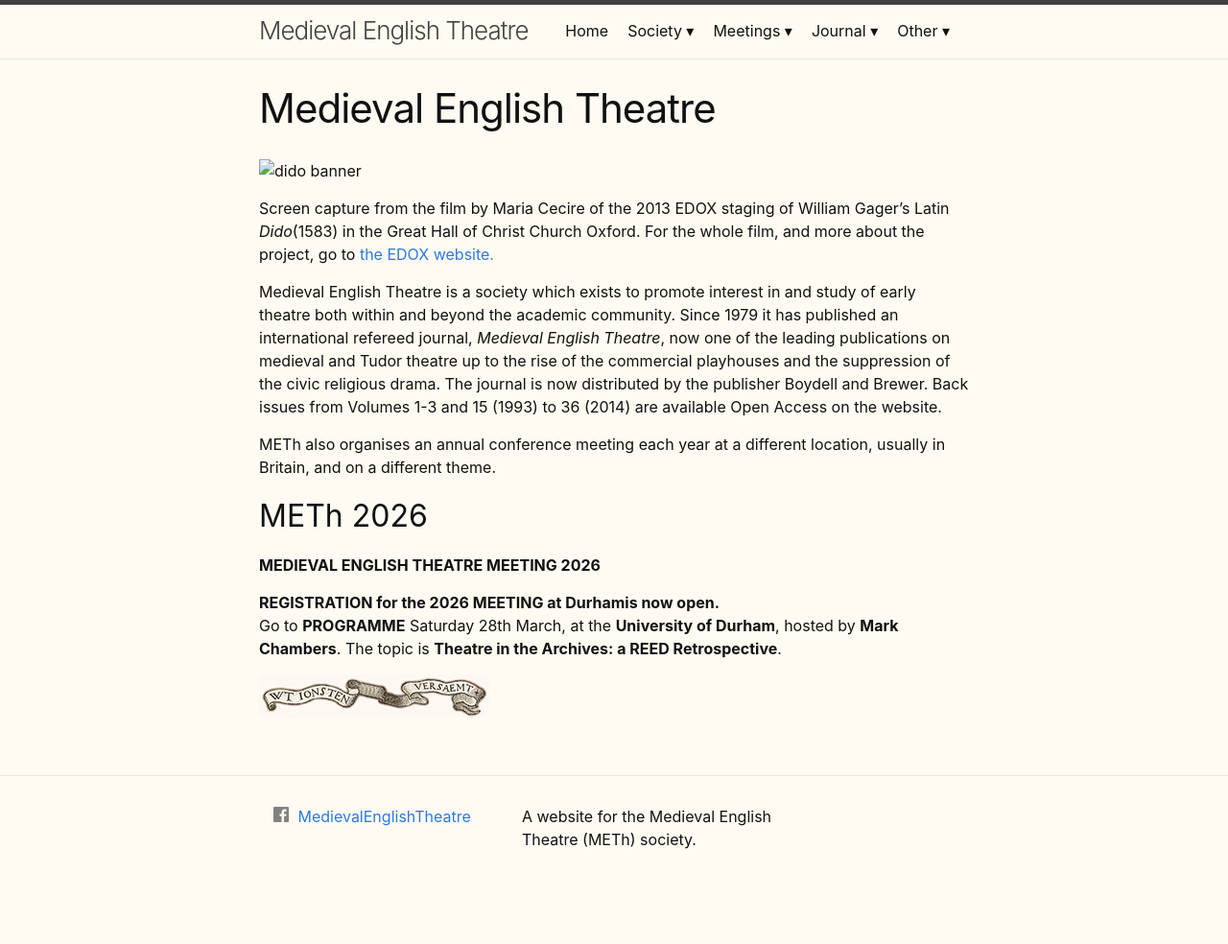
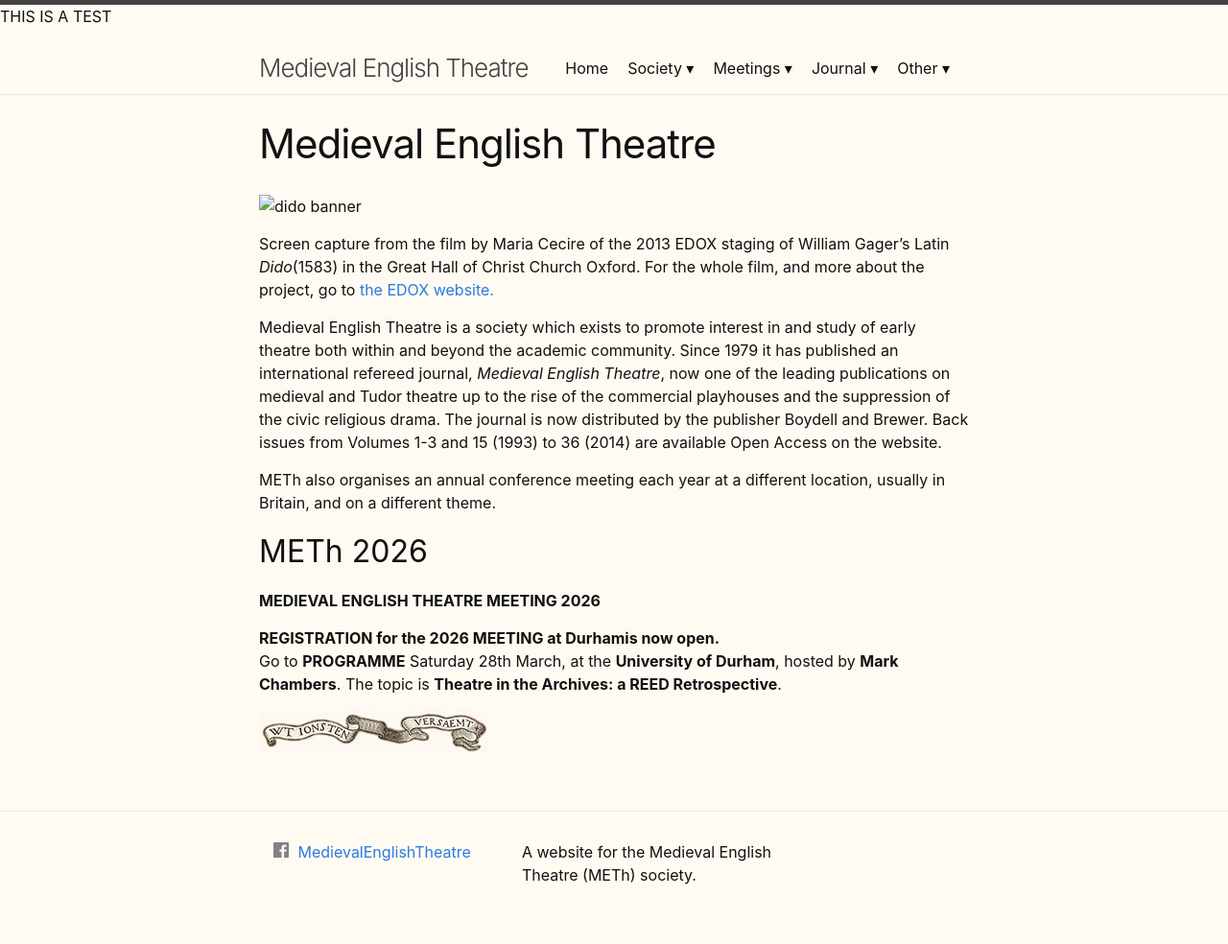
Before and after one commit to jamescummings/jamescummings.github.io, a Jekyll site: the page built from src/index.md, in a window 1280 px wide. Shown: the whole page at 96% size. Built offline with Jekyll 4.4.1, drawn with Linux system fonts in a browser that asks for light colours; before the commit the page ends 947 px from its top, so only the background shows below that.

Commit message:
editing header

```diff
--- a/src/_includes/header.html
+++ b/src/_includes/header.html
@@ -2,7 +2,7 @@
 	{%- if site.banner_image -%}
 	<div class="banner_wrap"><img href="{{ site.banner_image }}" alt="{{ site.banner_alt }}"/></div>
 	{% endif %}
-
+<p>THIS IS A TEST</p>
 
   <div class="wrapper">
     {%- assign default_paths = site.pages | map: "path" -%}
```
